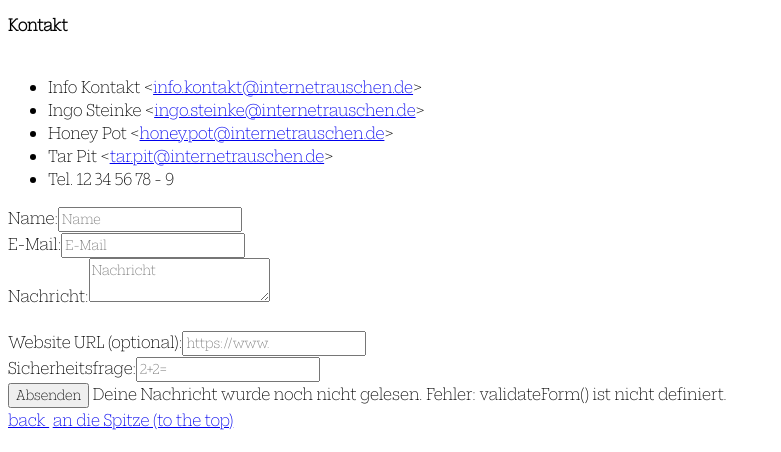
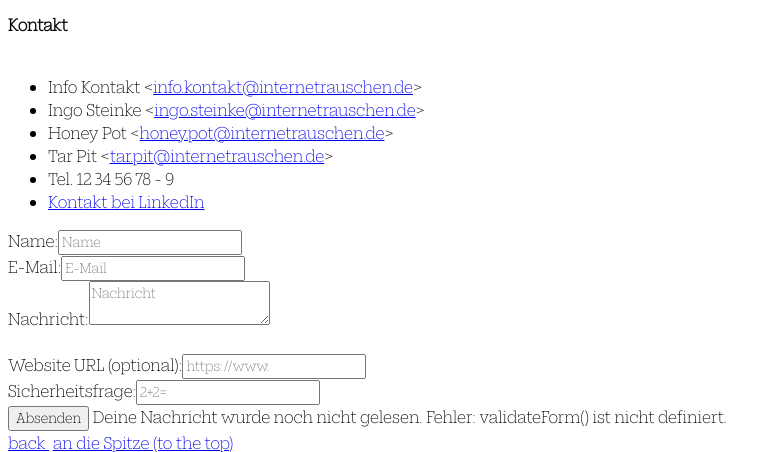
Before and after one commit to openmindculture/internetrauschen, a PHP site: page /kontakt.php in a window 1280 px wide. Shown: the part 262-714 px from the top of the page, without its empty margins (0-781 px from the left). Run offline with PHP 8.4, Linux system fonts and the light colour scheme.

Commit message:
linkedin

```diff
--- a/kontakt.php
+++ b/kontakt.php
@@ -16,6 +16,7 @@ Inhaltliche und technische Fehler sind vielleicht beabsichtigt. Alles ist ohne G
     <li>Honey Pot &lt;<a href="mailto:honey.pot@internetrauschen.de">honey.pot@internetrauschen.de</a>&gt;</li>
     <li>Tar Pit &lt;<a href="mailto:tar.pit@internetrauschen.de">tar.pit@internetrauschen.de</a>&gt;</li>
     <li>Tel. 12 34 56 78 - 9</li>
+    <li><a href="https://www.linkedin.com/search/results/all/?fetchDeterministicClustersOnly=true&heroEntityKey=urn%3Ali%3Aorganization%3A40688370&keywords=kontakt&origin=RICH_QUERY_SUGGESTION" target="_blank" rel="noopener">Kontakt bei LinkedIn</a></li>
 </ul>
 
 <form action="https://internetrauschen.de/kontakt.php" method="POST" onSubmit="return ">
```
